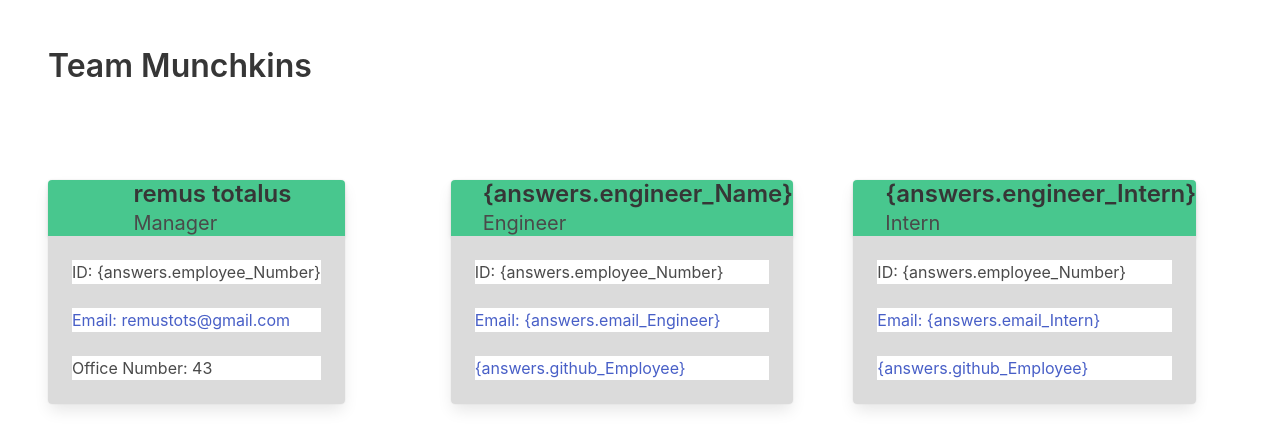
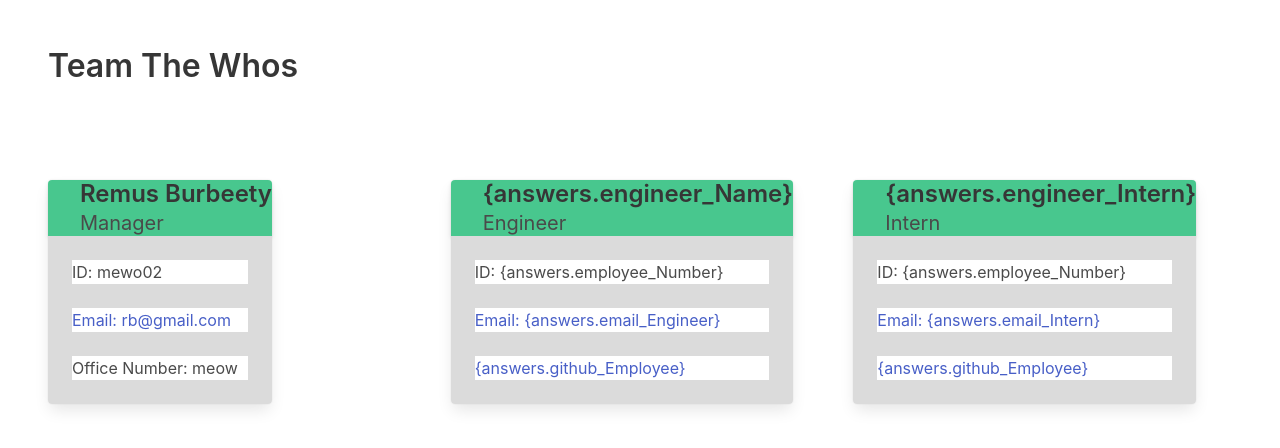
Before and after one commit to izztnkr/Team-Roster-Generator, a website: page TeamRoster.html in a window 1280 px wide. Drawn offline with nearby package versions, Linux system fonts and the light colour scheme.

Commit message:
all questions for manager input complete

```diff
--- a/index.html
+++ b/TeamRoster.html
@@ -14,7 +14,7 @@
       <body>
         <section class="hero">
           <div class="hero-body">
-            <p class="title">Team Munchkins</p>
+            <p class="title">Team The Whos</p>
           </div>
         </section>
         <section class="section">
@@ -24,21 +24,21 @@
                 <header class="card-header has-background-success">
                   <p class="card-header-title"></p>
                   <div class="media-content">
-                    <p class="title is-4">remus totalus</p>
+                    <p class="title is-4">Remus Burbeety</p>
                     <p class="subtitle is-5">Manager</p>
                   </div>
                 </header>
                 <div class="card-content has-background-grey-lighter">
                   <div class="content has-background-white">
-                    <p>ID: {answers.employee_Number}</p>
+                    <p>ID: mewo02</p>
                   </div>
                   <div class="content has-background-white">
-                    <a href="mailto: remustots@gmail.com"
-                      >Email: remustots@gmail.com</a
+                    <a href="mailto: rb@gmail.com"
+                      >Email: rb@gmail.com</a
                     >
                   </div>
                   <div class="content has-background-white">
-                    <p>Office Number: 43</p>
+                    <p>Office Number: meow</p>
                   </div>
                 </div>
               </div>
```
Also changed, not shown: index.js (+7 -7 lines).
